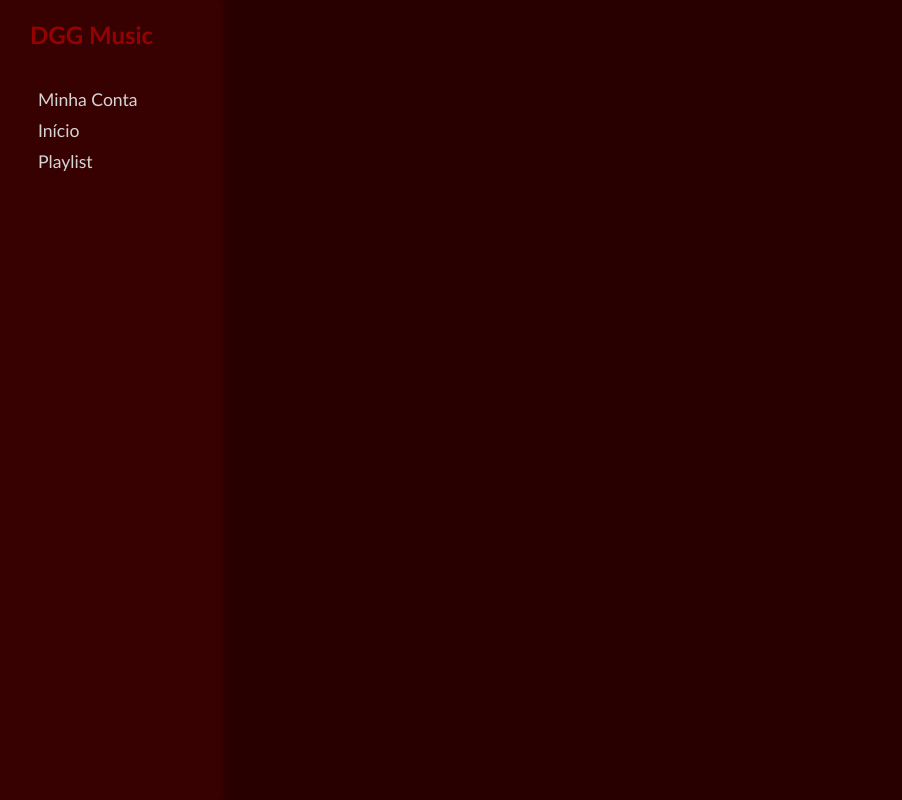
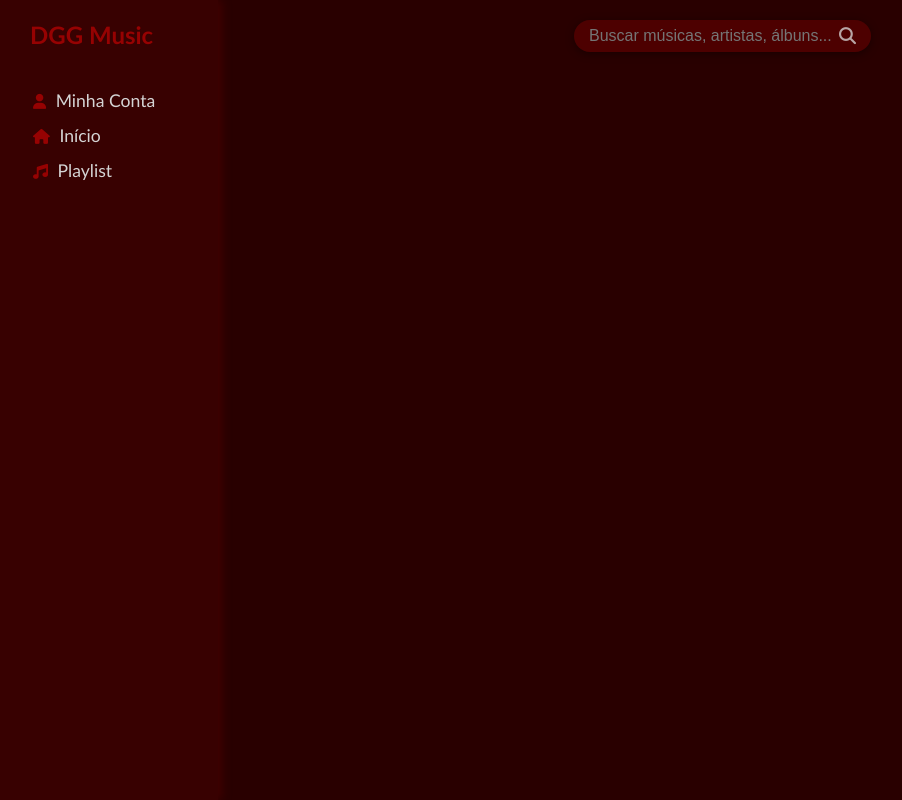
Before and after one commit to Pewter14/DGG-Music, a plain HTML site: page Main/others/Home/home.html in a window 1280 px wide. Shown: the whole page, without its empty margins (2-904 px from the left). Drawn offline with Linux system fonts and the light colour scheme.

Commit message:
🙊🙊🙊

```diff
--- a/Main/others/Home/home.html
+++ b/Main/others/Home/home.html
@@ -5,18 +5,28 @@
     <meta name="viewport" content="width=device-width, initial-scale=1.0">
     <title>DGG Music</title>
     <link rel="stylesheet" href="style.css" />
-
+    <link rel="stylesheet" href="https://cdnjs.cloudflare.com/ajax/libs/font-awesome/6.5.0/css/all.min.css"/>
 </head>
 <body>
-     <div class="container">
+
+  <div class="floating-search">
+  <form class="search-bar">
+    <input type="text" placeholder="Buscar músicas, artistas, álbuns..." />
+    <button type="submit">
+      <i class="fa-solid fa-magnifying-glass"></i>
+    </button>
+  </form>
+</div>
+
+  <div class="container">
 
     <aside class="sidebar">
       <h2>DGG Music</h2>
       <nav>
         <ul>
-          <li><i class="user"></i> Minha Conta</li>
-          <li><i class="home"></i> Início</li>
-          <li><i class="playlist"></i> Playlist</li>
+          <li><i class="fa-solid fa-user"></i> Minha Conta</li>
+          <li><i class="fa-solid fa-house"></i> Início</li>
+          <li><i class="fa-solid fa-music"></i> Playlist</li>
         </ul>
       </nav>
     </aside>
--- a/Main/others/Home/style.css
+++ b/Main/others/Home/style.css
@@ -48,3 +48,44 @@ body {
 .sidebar nav li:hover {
   color: #960202;
 }
+.floating-search {
+    position: fixed;
+    top: 20px;
+    left: 45%;
+    font-family: 'Gill Sans', 'Gill Sans MT', Calibri, 'Trebuchet MS', sans-serif;
+}
+
+.search-bar {
+    display: flex;
+    align-items: center;
+    background-color: #4d0000;
+    border-radius: 30px;
+    padding: 5px 15px;
+    box-shadow: 0 2px 8px rgba(0, 0, 0, 0.4);
+}
+
+.search-bar input[type="text"] {
+    border: none;
+    background: transparent;
+    color: rgb(221, 221, 221);
+    font-size: 1rem;
+    outline: none;
+    width: 250px;
+}
+
+.search-bar button {
+    background: none;
+    border: none;
+    color: #ff4d4d;
+    font-size: 1.2rem;
+    cursor: pointer;
+}
+.sidebar nav li i {
+  color: #960202;
+  font-size: 15px ;
+  margin: 5px;
+}
+.search-bar button i {
+    color: #b8a5a5;
+    font-size: 17px;
+}
```
